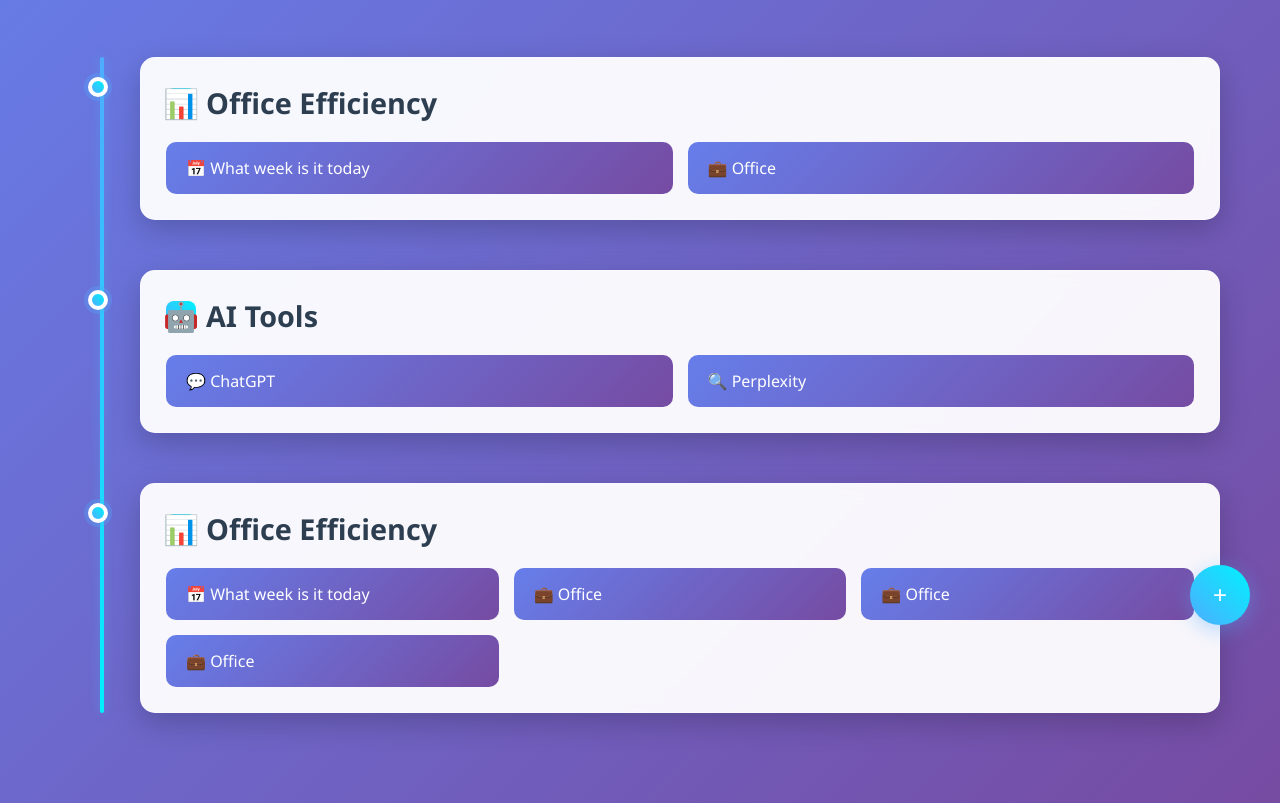
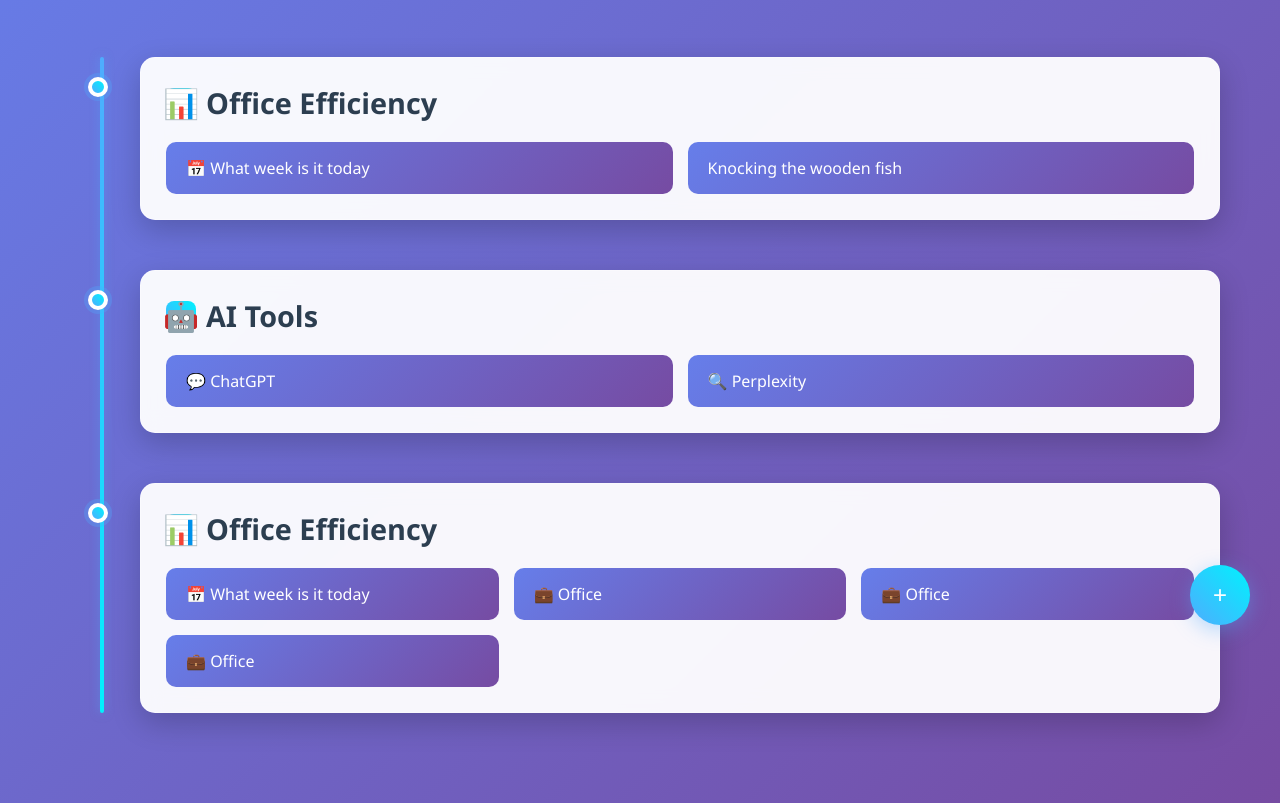
Before and after one commit to yanweifuture/tsingyewaitools, a plain HTML site: page index.html in a window 1280 px wide. Shown: the part 145-948 px from the top of the page. Drawn offline with Linux system fonts and the light colour scheme.

Commit message:
Update index.html

```diff
--- a/index.html
+++ b/index.html
@@ -322,8 +322,8 @@
                         <a href="https://yanweifuture.github.io/tsingyewaitools/date_tools.html" class="tool-link" target="_blank">
                             📅 What week is it today
                         </a>
-                        <a href="https://www.microsoft.com" class="tool-link" target="_blank">
-                            💼 Office
+                        <a href="https://yanweifuture.github.io/tsingyewaitools/wooden_fish.html" class="tool-link" target="_blank">
+                              Knocking the wooden fish
                         </a>
                     </div>
                 </div>
```
